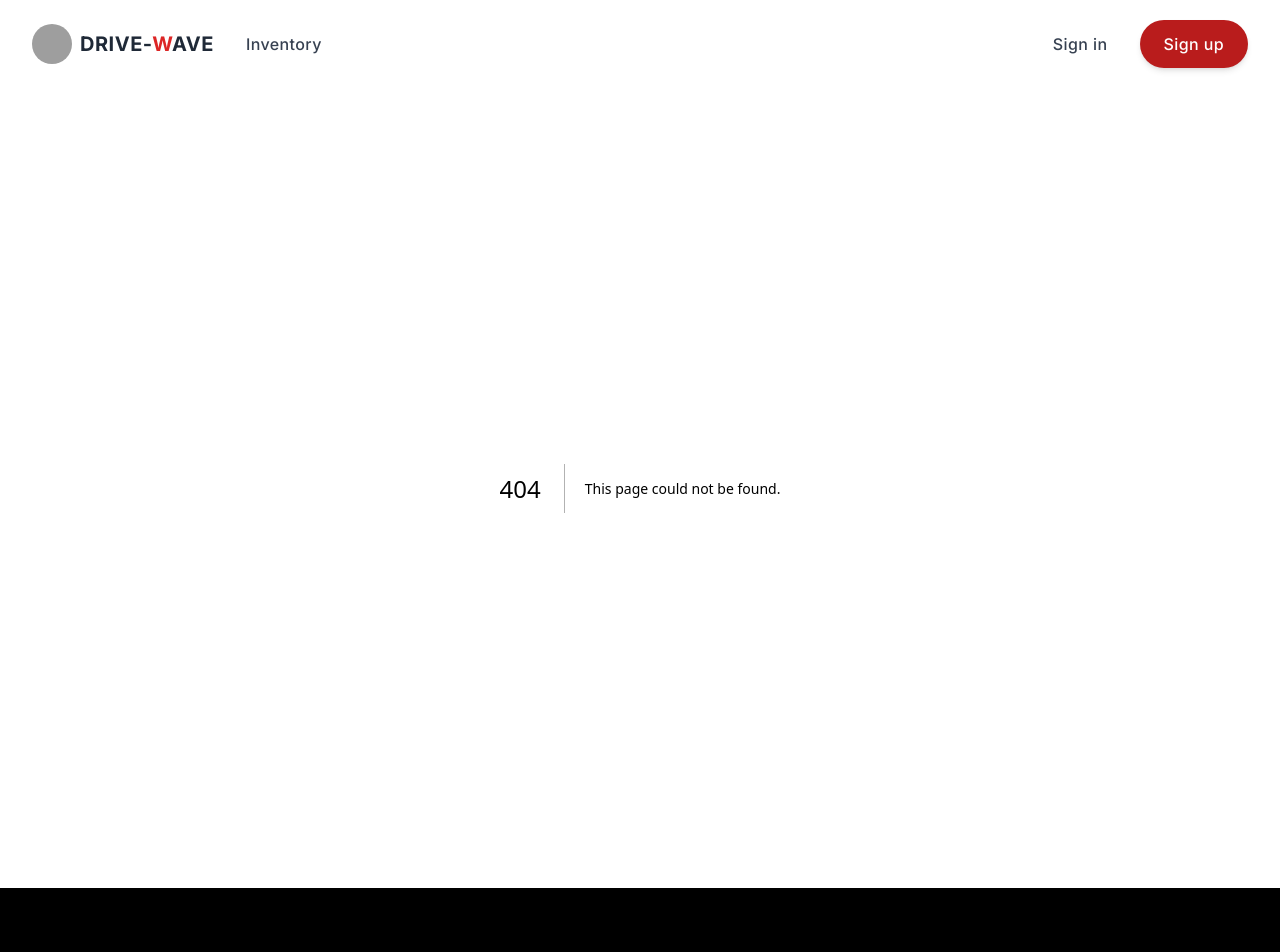
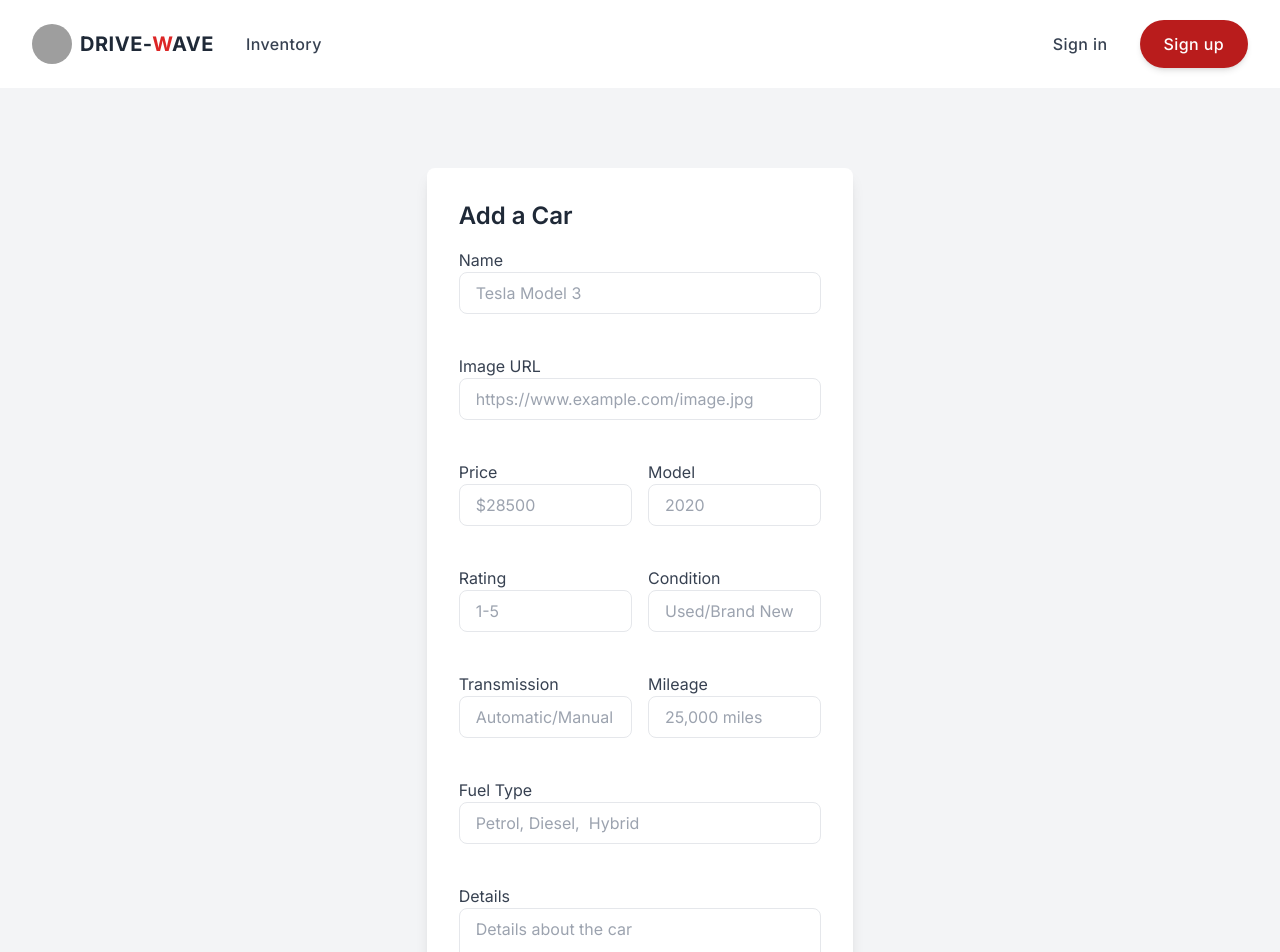
Before and after one commit to ashikul-repliq/demo-project-drive-wave, a Next.js app: page /add-car in a window 1280 px wide. Before the commit this address had no page. Shown: the top 952 px of the page. Built offline with nearby package versions, Linux system fonts and the light colour scheme; grey boxes are pictures that could not be loaded.

Commit message:
post a car

```diff
--- /dev/null
+++ b/app/add-car/page.jsx
@@ -0,0 +1,27 @@
+"use client";
+
+import CarForm from "@/components/car-form/CarForm";
+import axios from "axios";
+import React from "react";
+import { toast } from "react-hot-toast";
+
+const AddCar = () => {
+  const handleFormSubmit = (values) => {
+    axios
+      .post("https://64f038f18a8b66ecf7794bb9.mockapi.io/products", values)
+      .then((response) => {
+        console.log("Car added successfully:", response.data);
+        toast.success("Car added successfully");
+      })
+      .catch((error) => {
+        console.error("Error adding car:", error);
+      });
+  };
+  return (
+    <div className="mx-auto container bg-gray-100 py-20">
+      <CarForm onSubmit={handleFormSubmit} />
+    </div>
+  );
+};
+
+export default AddCar;
--- /dev/null
+++ b/components/car-form/CarForm.jsx
@@ -0,0 +1,222 @@
+'use client'
+
+import React from 'react';
+import { useFormik } from 'formik';
+import * as Yup from 'yup';
+
+const CarForm = ({ onSubmit }) => {
+  const formik = useFormik({
+    initialValues: {
+      Name: '',
+      Img: '',
+      price: '',
+      Model: '',
+      Rating: '',
+      condition: '',
+      Transmission: '',
+      Mileage: '',
+      FuelType: '',
+      Details: '',
+    },
+    validationSchema: Yup.object({
+      Name: Yup.string().required('Name is required'),
+      Img: Yup.string().url('Must be a valid URL'),
+    //   price: Yup.number().required('Price is required').positive('Price must be positive'),
+      Model: Yup.string().required('Model is required'),
+      Rating: Yup.number().required('Rating is required').min(0).max(5),
+      condition: Yup.string().required('Condition is required'),
+      Transmission: Yup.string().required('Transmission is required'),
+      Mileage: Yup.string().required('Mileage is required'),
+      FuelType: Yup.string().required('Fuel Type is required'),
+      Details: Yup.string().required('Details are required'),
+    }),
+    onSubmit: (values) => {
+      onSubmit(values);
+    },
+  });
+
+  return (
+    <form onSubmit={formik.handleSubmit} className="w-full max-w-md mx-auto bg-white p-8 rounded-lg md:w-1/2 lg:w-1/3 shadow-lg">
+      <h2 className="text-2xl font-semibold mb-4 text-gray-800">Add a Car</h2>
+      <div className="grid grid-cols-1 gap-6">
+        <div className="mb-4">
+          <label htmlFor="Name" className="block text-gray-700">Name</label>
+          <input
+            type="text"
+            id="Name"
+            name="Name"
+            placeholder='Tesla Model 3'
+            className="form-input w-full px-4 py-2 border rounded-lg focus:outline-none focus:border-blue-400"
+            {...formik.getFieldProps('Name')}
+          />
+          {formik.touched.Name && formik.errors.Name && (
+            <div className="text-red-600 mt-2">{formik.errors.Name}</div>
+          )}
+        </div>
+
+        <div className="mb-4">
+          <label htmlFor="Img" className="block text-gray-700">Image URL</label>
+          <input
+            type="text"
+            id="Img"
+            name="Img"
+            placeholder='https://www.example.com/image.jpg'
+            className="form-input w-full px-4 py-2 border rounded-lg focus:outline-none focus:border-blue-400"
+            {...formik.getFieldProps('Img')}
+          />
+          {formik.touched.Img && formik.errors.Img && (
+            <div className="text-red-600 mt-2">{formik.errors.Img}</div>
+          )}
+        </div>
+
+       <div className='flex  gap-4'>
+<div className="mb-4">
+          <label htmlFor="price" className="block text-gray-700">Price</label>
+          <input
+            type="text"
+            id="price"
+            name="price"
+            placeholder='$28500'
+            className="form-input w-full px-4 py-2 border rounded-lg focus:outline-none focus:border-blue-400"
+            {...formik.getFieldProps('price')}
+          />
+          {formik.touched.price && formik.errors.price && (
+            <div className="text-red-600 mt-2">{formik.errors.price}</div>
+          )}
+        </div>
+
+ <div className="mb-4">
+          <label htmlFor="Model" className="block text-gray-700">Model</label>
+          <input
+            type="text"
+            id="Model"
+            name="Model"
+            placeholder='2020'
+            className="form-input w-full px-4 py-2 border rounded-lg focus:outline-none focus:border-blue-400"
+            {...formik.getFieldProps('Model')}
+          />
+          {formik.touched.Model && formik.errors.Model && (
+            <div className="text-red-600 mt-2">{formik.errors.Model}</div>
+          )}
+        </div>
+
+       </div>
+
+
+  <div className='flex gap-4'>
+
+ <div className="mb-4">
+          <label htmlFor="Rating" className="block text-gray-700">Rating</label>
+          <input
+            type="text"
+            id="Rating"
+            name="Rating"
+            placeholder='1-5'
+            className="form-input w-full px-4 py-2 border rounded-lg focus:outline-none focus:border-blue-400"
+            {...formik.getFieldProps('Rating')}
+          />
+          {formik.touched.Rating && formik.errors.Rating && (
+            <div className="text-red-600 mt-2">{formik.errors.Rating}</div>
+          )}
+        </div>
+
+ <div className="mb-4">
+          <label htmlFor="condition" className="block text-gray-700">Condition</label>
+          <input
+            type="text"
+            id="condition"
+            name="condition"
+            placeholder='Used/Brand New'
+            className="form-input w-full px-4 py-2 border rounded-lg focus:outline-none focus:border-blue-400"
+            {...formik.getFieldProps('condition')}
+          />
+          {formik.touched.condition && formik.errors.condition && (
+            <div className="text-red-600 mt-2">{formik.errors.condition}</div>
+          )}
+        </div>
+  </div>
+
+
+   <div className='flex gap-4'>
+
+    <div className="mb-4">
+          <label htmlFor="Transmission" className="block text-gray-700">Transmission</label>
+          <input
+            type="text"
+            id="Transmission"
+            name="Transmission"
+            placeholder='Automatic/Manual'
+            className="form-input w-full px-4 py-2 border rounded-lg focus:outline-none focus:border-blue-400"
+            {...formik.getFieldProps('Transmission')}
+          />
+          {formik.touched.Transmission && formik.errors.Transmission && (
+            <div className="text-red-600 mt-2">{formik.errors.Transmission}</div>
+          )}
+        </div>
+
+
+ <div className="mb-4">
+          <label htmlFor="Mileage" className="block text-gray-700">Mileage</label>
+          <input
+            type="text"
+            id="Mileage"
+            name="Mileage"
+            placeholder='25,000 miles'
+            className="form-input w-full px-4 py-2 border rounded-lg focus:outline-none focus:border-blue-400"
+            {...formik.getFieldProps('Mileage')}
+          />
+          {formik.touched.Mileage && formik.errors.Mileage && (
+            <div className="text-red-600 mt-2">{formik.errors.Mileage}</div>
+          )}
+        </div>
+
+    </div>
+
+
+
+
+
+
+
+        <div className="mb-4">
+          <label htmlFor="FuelType" className="block text-gray-700">Fuel Type</label>
+          <input
+            type="text"
+            id="FuelType"
+            name="FuelType"
+            placeholder='Petrol, Diesel,  Hybrid'
+            className="form-input w-full px-4 py-2 border rounded-lg focus:outline-none focus:border-blue-400"
+            {...formik.getFieldProps('FuelType')}
+          />
+          {formik.touched.FuelType && formik.errors.FuelType && (
+            <div className="text-red-600 mt-2">{formik.errors.FuelType}</div>
+          )}
+        </div>
+
+        <div className="mb-4">
+          <label htmlFor="Details" className="block text-gray-700">Details</label>
+          <textarea
+            id="Details"
+            name="Details"
+            rows="4"
+            placeholder='Details about the car'
+            className="form-input w-full px-4 py-2 border rounded-lg focus:outline-none focus:border-blue-400"
+            {...formik.getFieldProps('Details')}
+          ></textarea>
+          {formik.touched.Details && formik.errors.Details && (
+            <div className="text-red-600 mt-2">{formik.errors.Details}</div>
+          )}
+        </div>
+
+        {/* Submit button */}
+        <div className="flex justify-end">
+          <button type="submit" className="btn bg-red-500 hover:bg-black text-white font-semibold py-2 px-4 rounded-lg">
+            Add Car
+          </button>
+        </div>
+      </div>
+    </form>
+  );
+};
+
+export default CarForm;
--- a/components/navbar/Navbar.jsx
+++ b/components/navbar/Navbar.jsx
@@ -23,6 +23,8 @@ const Navbar = () => {
     toast.success("sign-out successful!");
      router.push("/sign-in");
   };
+//admin
+const admin = data?.email ==='admin@gmail.com'
 
   return (
     <div className="px-4 py-5 mx-auto sm:max-w-xl md:max-w-full lg:max-w-screen-xl md:px-24 lg:px-8">
@@ -56,6 +58,16 @@ const Navbar = () => {
                   className="font-medium tracking-wide text-gray-700 transition-colors duration-200 hover:text-deep-purple-accent-400"
                 >
                   Favourite
+                </Link>
+              </li>
+            )}
+            {admin &&  (
+              <li>
+                <Link
+                  href="/add-car"
+                  className="font-medium tracking-wide text-gray-700 transition-colors duration-200 hover:text-deep-purple-accent-400"
+                >
+                 Add a car
                 </Link>
               </li>
             )}
```
